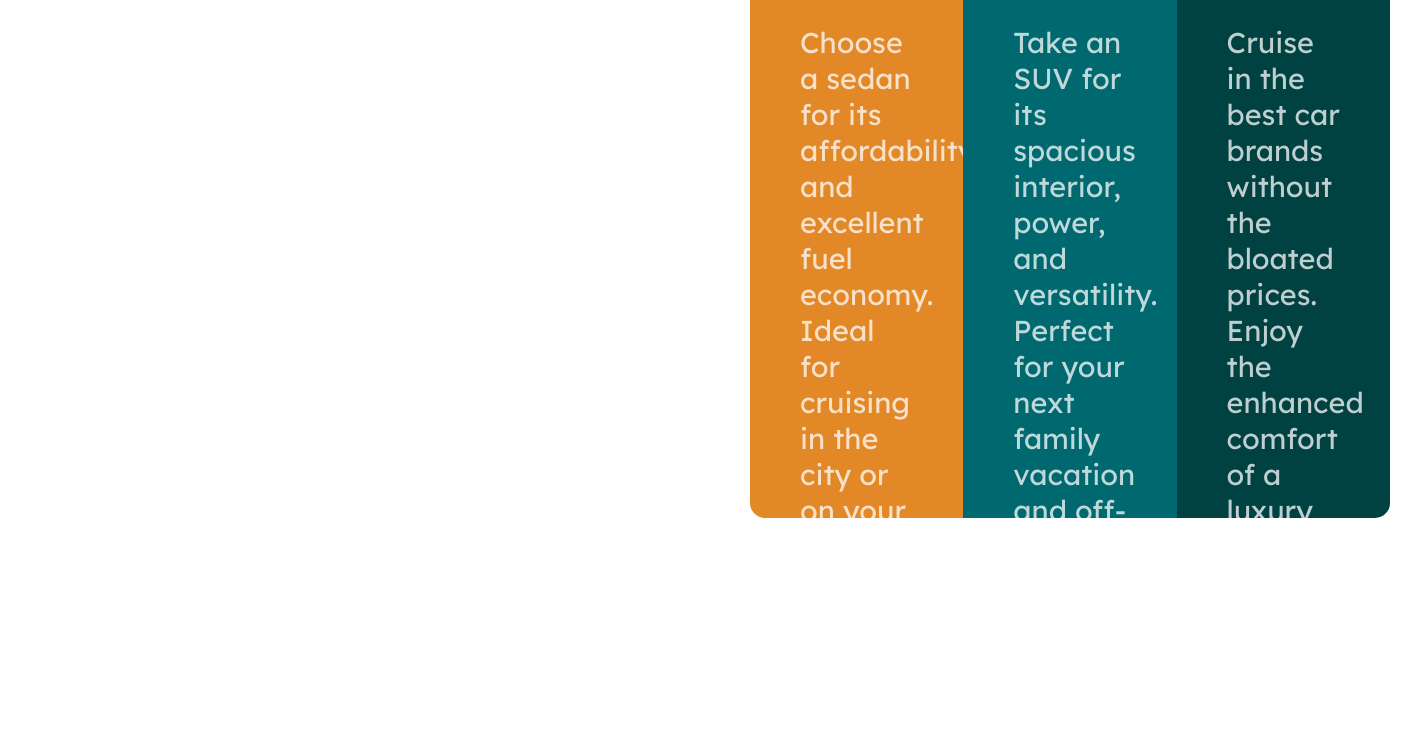
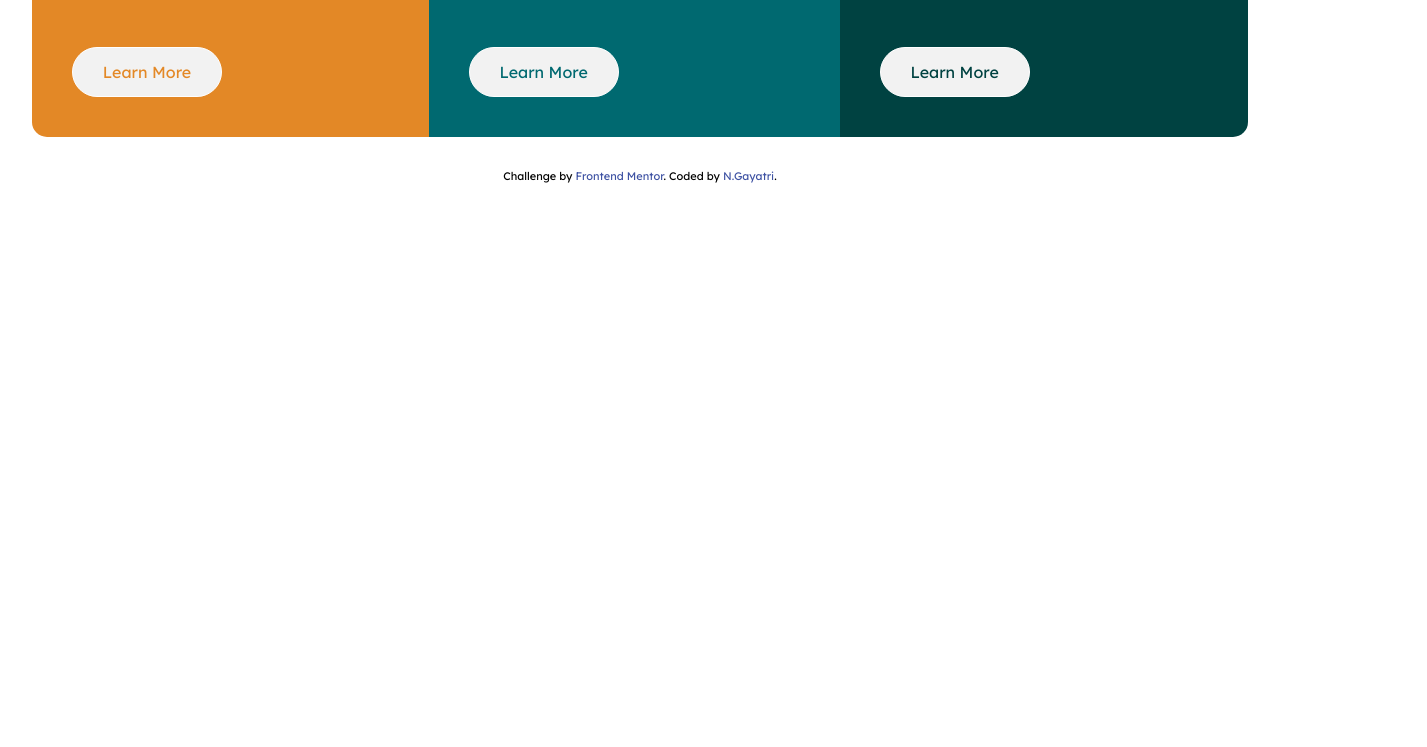
Before and after one commit to Gayatri0109/3-column-preview-card-component-main, a plain HTML site: page index.html in a window 1280 px wide. Shown: the part 582-1329 px from the top of the page, 1427 px wide, since content can reach past the window. After the commit the page ends 800 px from the top, so only its background shows below. Drawn offline with Linux system fonts and the light colour scheme.

Commit message:
fix layout issues

```diff
--- a/style.css
+++ b/style.css
@@ -1,144 +1,121 @@
-@import url('https://fonts.googleapis.com/css2?family=Lexend+Deca:wght@400&family=Big+Shoulders+Display:wght@700&display=swap');
+@import url("https://fonts.googleapis.com/css2?family=Lexend+Deca:wght@400&family=Big+Shoulders+Display:wght@700&display=swap");
 
-*{
+* {
     margin: 0px;
     padding: 0px;
+    box-sizing: border-box; /* don't let padding affect the overall height*/
 }
-body, p, button a {
-  font-family: 'Lexend Deca', sans-serif;
+body,
+p,
+button a {
+    font-family: "Lexend Deca", sans-serif;
 }
 
 h1 {
-  font-family: 'Big Shoulders Display', sans-serif;
-  font-weight: 700; /* Ensures correct weight */
+    font-family: "Big Shoulders Display", sans-serif;
+    font-weight: 700; /* Ensures correct weight */
 }
-#container{
-    height: 800px;
-    width: 70%;
-    margin:300px 750px;
+
+body {
+    /* center content */
+    display: flex;
+    flex-direction: column;
+    align-items: center;
+    justify-content: center;
+    min-height: 100dvh; /* same as height of the screen */
+    padding: 2rem;
+    gap: 2rem;
 }
-#sedans,#suvs,#luxury{
-    height: 100%;
-    width: 25%;
-    float: left;
+
+#container {
+    display: flex;
+    border-radius: 15px;
+    overflow: hidden;
+    max-width: 90rem;
 }
-#sedans{
+
+#sedans {
     background-color: hsl(31, 77%, 52%);
-    border-radius: 15px 0px 0px 15px;
 }
-#suvs{
+#suvs {
     background-color: hsl(184, 100%, 22%);
 }
-#luxury{
+#luxury {
     background-color: hsl(179, 100%, 13%);
-    border-radius: 0px 15px 15px 0px;
 }
-img{
+img {
     margin: 50px 50px;
     height: 70px;
     width: 110px;
 }
-.child>h1{
+
+.child {
+    display: flex;
+    flex-direction: column;
+}
+
+.child > h1 {
     color: hsl(0, 0%, 95%);
     margin: 15px 50px;
     font-size: 4rem;
     font-weight: 700;
 }
-.child>p{
+.child > p {
     color: hsla(0, 0%, 100%, 0.75);
     margin: 50px;
-    font-size: 2rem;
+    font-size: 1.5rem;
+    line-height: 1.5em;
 }
-.child>button{
+.child > button {
     width: 150px;
     height: 50px;
     border-radius: 25px;
     font-size: 1rem;
     font-weight: 400;
+    margin: 2.5rem;
+    margin-top: auto;
 }
-button{
-    background-color:hsl(0, 0%, 95%);
-    margin: 100px 50px;
-    border: 1px solid white ;
+button {
+    background-color: hsl(0, 0%, 95%);
+    border: 1px solid white;
 }
-a{
+a {
     text-decoration: none;
 }
-#button1{
-    color:hsl(31, 77%, 52%);
+#button1 {
+    color: hsl(31, 77%, 52%);
 }
-#button2{
+#button2 {
     color: hsl(184, 100%, 22%);
 }
-#button3{
+#button3 {
     color: hsl(179, 100%, 13%);
 }
-button:hover>#button1,button:hover>#button2,button:hover>#button3{
+button:hover > #button1,
+button:hover > #button2,
+button:hover > #button3 {
     color: white;
 }
-#orange:hover{
+#orange:hover {
     background-color: hsl(31, 77%, 52%);
 }
-#green:hover{
+#green:hover {
     background-color: hsl(184, 100%, 22%);
 }
-#darkgreen:hover{
+#darkgreen:hover {
     background-color: hsl(179, 100%, 13%);
-}
-@media (min-width: 768px) {
-    #container {
-        height: 800px;
-        width: 50%;
-        margin:300px 750px;
-    }
-
-    #sedans, #suvs, #luxury {
-        height: 800px;
-        width: 33.33%;
-    }
-
-    #sedans {
-        border-radius: 15px 0 0 15px;
-    }
-
-    #luxury {
-        border-radius: 0 15px 15px 0;
-    }
-
-    .child > h1 {
-        font-size: 3.5rem;
-    }
-
-    .child > p {
-        font-size: 1.8rem;
-        font-weight: normal;
-    }
-    .child>button{
-        font-size: 1rem;
-        font-weight: 900;
-    }
 }
 
 @media (max-width: 767px) {
     #container {
         flex-direction: column;
-        align-items: stretch;
-        width: 90%;
-        margin: 0 auto;
     }
 
-    #sedans, #suvs, #luxury {
+    #sedans,
+    #suvs,
+    #luxury {
         width: 100%;
         height: auto;
-        border-radius: 0;
-    }
-
-    #sedans {
-        border-radius: 15px 15px 0 0;
-    }
-
-    #luxury {
-        border-radius: 0 0 15px 15px;
     }
 
     .child > h1 {
@@ -146,7 +123,7 @@ button:hover>#button1,button:hover>#button2,button:hover>#button3{
     }
 
     .child > p {
-        font-size: 2.3rem;
+        font-size: 1rem;
     }
 
     .child > button {
```
